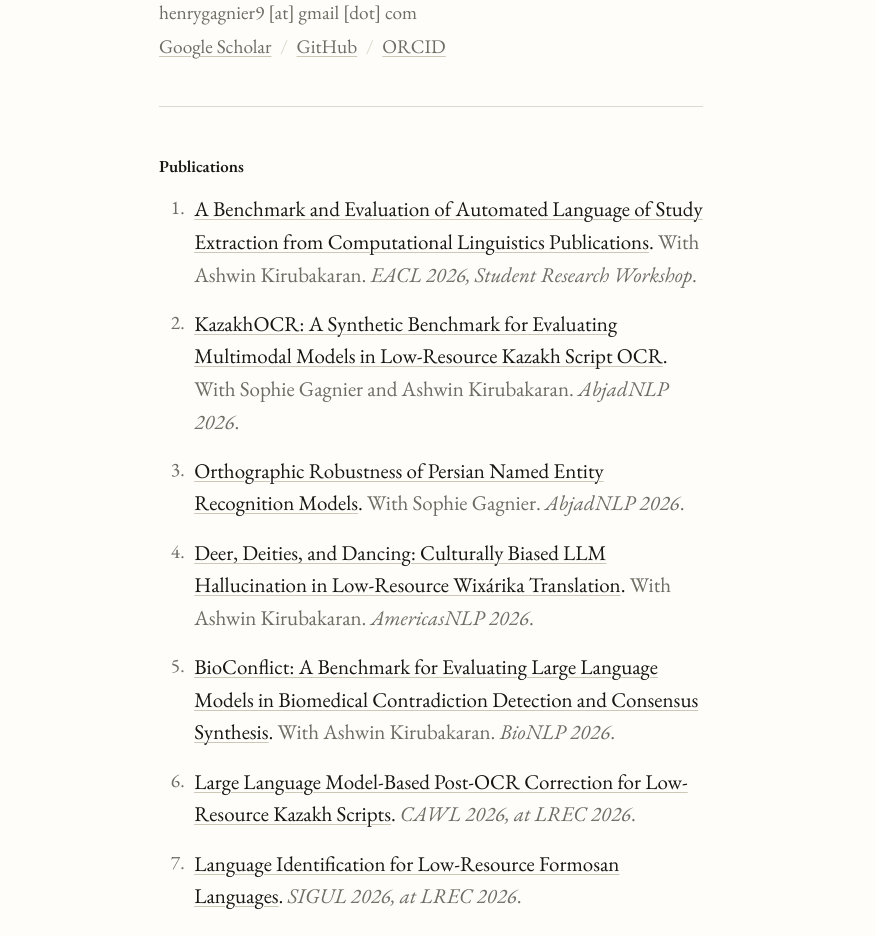
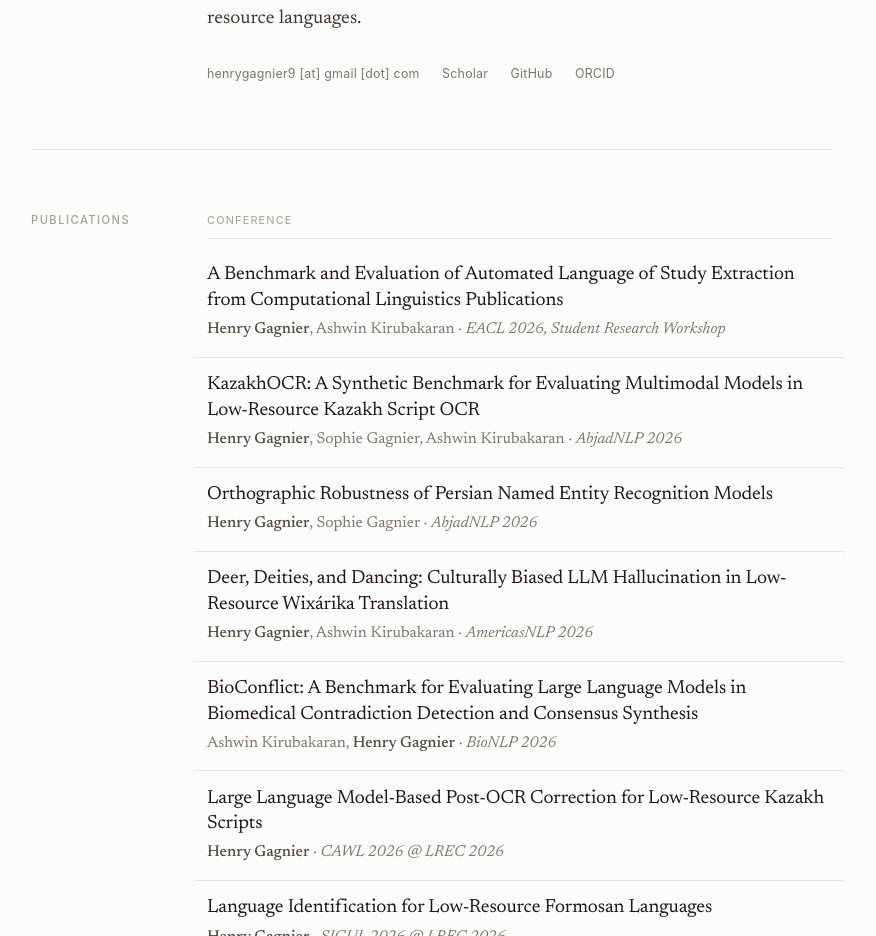
Before and after one commit to henrygagnier/henrygagnier.github.io, a plain HTML site: page index.html in a window 1280 px wide. Shown: the part 219-1155 px from the top of the page, without its empty margins (209-1085 px from the left). Drawn offline with nearby package versions, Linux system fonts and the light colour scheme.

Commit message:
Restore section layout, update intro

```diff
--- a/index.html
+++ b/index.html
@@ -4,196 +4,344 @@
 <meta charset="utf-8">
 <meta name="viewport" content="width=device-width, initial-scale=1">
 <title>Henry Gagnier</title>
-<meta name="description" content="Henry Gagnier — computational linguistics research on low-resource languages, OCR, and multilingual evaluation.">
+<meta name="description" content="Henry Gagnier — multilingual and multicultural NLP, digraphic and low-resource languages.">
 <link rel="preconnect" href="https://fonts.googleapis.com">
 <link rel="preconnect" href="https://fonts.gstatic.com" crossorigin>
-<link href="https://fonts.googleapis.com/css2?family=EB+Garamond:ital,wght@0,400;0,500;0,600;1,400&display=swap" rel="stylesheet">
+<link href="https://fonts.googleapis.com/css2?family=Newsreader:ital,opsz,wght@0,6..72,300..600;1,6..72,300..500&display=swap" rel="stylesheet">
 <style>
   :root{
-    --ink:#171614;
-    --muted:#6f6c64;
-    --rule:#ddd8cc;
-    --link:#8a3324;
+    --bg:#fcfcfa;
+    --ink:#1a1917;
+    --muted:#79776f;
+    --faint:#a5a29a;
+    --rule:#e7e4dc;
+    --hover:#f4f2ec;
+    --measure:44rem;
+    --sans:ui-sans-serif,-apple-system,"Segoe UI",Helvetica,Arial,sans-serif;
   }
 
-  html{background:#fffdf9;-webkit-text-size-adjust:100%}
+  *{box-sizing:border-box}
+
+  html{-webkit-text-size-adjust:100%}
 
   body{
-    margin:0 auto;
-    max-width:34rem;
-    padding:5.5rem 1.5rem 7rem;
+    margin:0;
+    background:var(--bg);
     color:var(--ink);
-    font-family:"EB Garamond",Garamond,Georgia,serif;
-    font-size:21px;
-    line-height:1.55;
+    font-family:"Newsreader",Georgia,"Times New Roman",serif;
+    font-optical-sizing:auto;
+    font-size:19px;
+    font-weight:400;
+    line-height:1.6;
     -webkit-font-smoothing:antialiased;
+    text-rendering:optimizeLegibility;
   }
 
-  ::selection{background:#f0e6cf}
+  ::selection{background:#e8e3d4}
 
-  a{
-    color:inherit;
-    text-decoration:underline;
-    text-decoration-color:#cdc7b8;
-    text-decoration-thickness:1px;
-    text-underline-offset:.14em;
+  .wrap{
+    max-width:var(--measure);
+    margin:0 auto;
+    padding:0 1.75rem 8rem;
   }
 
-  a:hover{color:var(--link);text-decoration-color:var(--link)}
+  a{color:inherit;text-decoration:none}
+
+  /* ---------- header ---------- */
+
+  header{padding:8.5rem 0 0}
 
   h1{
-    font-size:1.45rem;
-    font-weight:600;
-    letter-spacing:.005em;
-    margin:0 0 .55rem;
+    font-size:2.45rem;
+    font-weight:400;
+    letter-spacing:-.022em;
+    line-height:1.1;
+    margin:0 0 .85rem;
+  }
+
+  .lede{
+    margin:0;
+    max-width:34rem;
+    color:#3b3934;
+  }
+
+  .links{
+    display:flex;
+    flex-wrap:wrap;
+    align-items:baseline;
+    gap:.35rem 1.4rem;
+    margin:1.7rem 0 0;
+    padding:0;
+    list-style:none;
+    font-family:var(--sans);
+    font-size:.775rem;
+    letter-spacing:.02em;
+    color:var(--muted);
+  }
+
+  .links a{
+    display:inline-block;
+    padding:.15rem 0;
+    color:var(--muted);
+    position:relative;
+    transition:color .25s ease;
+  }
+
+  .links .mail{display:inline-block;padding:.15rem 0}
+
+  .links a::after{
+    content:"";
+    position:absolute;
+    left:0;right:0;bottom:.02rem;
+    height:1px;
+    background:currentColor;
+    transform:scaleX(0);
+    transform-origin:left;
+    transition:transform .3s cubic-bezier(.2,.7,.2,1);
+  }
+
+  .links a:hover{color:var(--ink)}
+  .links a:hover::after{transform:scaleX(1)}
+
+  /* ---------- sections ---------- */
+
+  section{
+    padding-top:3.9rem;
+    margin-top:3.9rem;
+    border-top:1px solid var(--rule);
   }
 
   h2{
-    font-size:1.05rem;
-    font-weight:600;
-    margin:2.9rem 0 .9rem;
+    font-family:var(--sans);
+    font-size:.7rem;
+    font-weight:500;
+    letter-spacing:.13em;
+    text-transform:uppercase;
+    color:var(--faint);
+    margin:0 0 1.9rem;
   }
 
-  p{margin:0 0 .8rem}
-
-  .intro{margin-bottom:1.1rem}
-
-  .contact{
-    margin:0;
-    color:var(--muted);
-    font-size:.92em;
-    line-height:1.75;
+  @media (min-width:62rem){
+    .wrap{max-width:56rem;padding-left:3rem;padding-right:3rem}
+    header,section{padding-left:11rem}
+    section{position:relative}
+    h2{position:absolute;left:0;top:3.9rem;margin:0;width:9rem}
+    h1,.lede,.links,.entry,.pub,.note{max-width:var(--measure)}
   }
 
-  .contact .sep{padding:0 .45em;color:var(--rule)}
+  /* ---------- experience ---------- */
 
-  hr{
-    border:0;
-    border-top:1px solid var(--rule);
-    margin:2.6rem 0 0;
+  .entry{
+    display:flex;
+    justify-content:space-between;
+    align-items:baseline;
+    gap:1.5rem;
+    padding:.72rem 0;
   }
 
-  ol{
-    list-style:none;
-    counter-reset:p;
-    margin:0;
-    padding:0;
+  .entry + .entry{border-top:1px solid var(--rule)}
+
+  .entry .role{color:var(--muted);display:block;font-size:.94em}
+
+  .entry .when{
+    font-family:var(--sans);
+    font-size:.72rem;
+    letter-spacing:.03em;
+    color:var(--faint);
+    white-space:nowrap;
+    flex:none;
+    padding-top:.2rem;
   }
 
-  ol li{
-    counter-increment:p;
-    position:relative;
-    padding-left:2.2rem;
-    margin-bottom:1.05rem;
+  /* ---------- publications ---------- */
+
+  .group{
+    font-family:var(--sans);
+    font-size:.68rem;
+    letter-spacing:.11em;
+    text-transform:uppercase;
+    color:var(--faint);
+    margin:2.6rem 0 .5rem;
+    padding-bottom:.55rem;
+    border-bottom:1px solid var(--rule);
   }
 
-  ol li::before{
-    content:counter(p) ".";
-    position:absolute;
-    left:0;
-    top:0;
-    width:1.6rem;
-    text-align:right;
-    color:var(--muted);
-    font-size:.92em;
-    font-variant-numeric:tabular-nums;
+  .group:first-of-type{margin-top:0}
+
+  .pub{
+    display:block;
+    padding:.95rem .85rem .95rem .85rem;
+    margin:0 -.85rem;
+    border-radius:3px;
+    transition:background-color .3s ease;
   }
 
-  ol li .src{color:var(--muted)}
-  ol li .src i{font-style:italic}
+  .pub + .pub{box-shadow:inset 0 1px 0 var(--rule)}
 
-  ul{list-style:none;margin:0;padding:0}
-  ul li{margin-bottom:.62rem}
-  ul li .yr{color:var(--muted)}
+  a.pub:hover{background:var(--hover)}
 
-  .updated{
-    margin-top:3.4rem;
+  .pub .title{
+    display:block;
+    line-height:1.35;
+    letter-spacing:-.006em;
+    text-wrap:pretty;
+  }
+
+  a.pub .title::after{
+    content:"↗";
+    font-size:.68em;
+    margin-left:.4em;
+    color:var(--faint);
+    opacity:0;
+    transform:translate(-3px,2px);
+    display:inline-block;
+    transition:opacity .3s ease,transform .3s ease;
+  }
+
+  a.pub:hover .title::after{opacity:1;transform:translate(0,0)}
+
+  .pub .meta{
+    display:block;
+    margin-top:.28rem;
+    font-size:.83em;
+    line-height:1.5;
     color:var(--muted);
-    font-size:.85em;
+  }
+
+  .pub .meta .venue{font-style:italic}
+  .pub .meta b{font-weight:500;color:#4d4a44}
+
+  /* ---------- misc ---------- */
+
+  .note{color:var(--muted)}
+
+  footer{
+    margin-top:5rem;
+    font-family:var(--sans);
+    font-size:.7rem;
+    letter-spacing:.04em;
+    color:var(--faint);
+  }
+
+  @media (min-width:62rem){footer{padding-left:11rem}}
+
+  @media (prefers-reduced-motion:reduce){
+    *{transition-duration:.01ms !important}
   }
 
   @media (max-width:34rem){
-    body{font-size:20px;padding-top:3.5rem}
-    ol li{padding-left:1.9rem}
+    body{font-size:18px}
+    header{padding-top:5rem}
+    h1{font-size:2.05rem}
+    .entry{display:block}
+    .entry .when{display:block;padding-top:.3rem}
   }
 </style>
 </head>
 <body>
+<div class="wrap">
 
-  <h1>Henry Gagnier</h1>
+  <header>
+    <h1>Henry Gagnier</h1>
+    <p class="lede">I research multilingual and multicultural NLP, focusing on digraphic and low-resource languages.</p>
+    <ul class="links">
+      <li class="mail">henrygagnier9 [at] gmail [dot] com</li>
+      <li><a href="https://scholar.google.com/citations?hl=en&amp;user=Qsc6U6QAAAAJ" rel="noopener">Scholar</a></li>
+      <li><a href="https://github.com/henrygagnier" rel="noopener">GitHub</a></li>
+      <li><a href="https://orcid.org/0009-0001-9531-9449" rel="noopener">ORCID</a></li>
+    </ul>
+  </header>
 
-  <p class="intro">I do research in computational linguistics, mostly on OCR and evaluation for low-resource languages and non-Latin scripts.</p>
+  <section>
+    <h2>Publications</h2>
 
-  <p class="contact">
-    henrygagnier9 [at] gmail [dot] com<br>
-    <a href="https://scholar.google.com/citations?hl=en&amp;user=Qsc6U6QAAAAJ" rel="noopener">Google Scholar</a><span class="sep">/</span><a href="https://github.com/henrygagnier" rel="noopener">GitHub</a><span class="sep">/</span><a href="https://orcid.org/0009-0001-9531-9449" rel="noopener">ORCID</a>
-  </p>
+    <p class="group">Conference</p>
 
-  <hr>
+    <a class="pub" href="https://aclanthology.org/2026.eacl-srw.26/" rel="noopener">
+      <span class="title">A Benchmark and Evaluation of Automated Language of Study Extraction from Computational Linguistics Publications</span>
+      <span class="meta"><b>Henry Gagnier</b>, Ashwin Kirubakaran · <span class="venue">EACL 2026, Student Research Workshop</span></span>
+    </a>
 
-  <h2>Publications</h2>
+    <a class="pub" href="https://aclanthology.org/2026.abjadnlp-1.8/" rel="noopener">
+      <span class="title">KazakhOCR: A Synthetic Benchmark for Evaluating Multimodal Models in Low-Resource Kazakh Script OCR</span>
+      <span class="meta"><b>Henry Gagnier</b>, Sophie Gagnier, Ashwin Kirubakaran · <span class="venue">AbjadNLP 2026</span></span>
+    </a>
 
-  <ol>
-    <li>
-      <a href="https://aclanthology.org/2026.eacl-srw.26/" rel="noopener">A Benchmark and Evaluation of Automated Language of Study Extraction from Computational Linguistics Publications</a>.
-      <span class="src">With Ashwin Kirubakaran. <i>EACL 2026, Student Research Workshop</i>.</span>
-    </li>
-    <li>
-      <a href="https://aclanthology.org/2026.abjadnlp-1.8/" rel="noopener">KazakhOCR: A Synthetic Benchmark for Evaluating Multimodal Models in Low-Resource Kazakh Script OCR</a>.
-      <span class="src">With Sophie Gagnier and Ashwin Kirubakaran. <i>AbjadNLP 2026</i>.</span>
-    </li>
-    <li>
-      <a href="https://aclanthology.org/2026.abjadnlp-1.14/" rel="noopener">Orthographic Robustness of Persian Named Entity Recognition Models</a>.
-      <span class="src">With Sophie Gagnier. <i>AbjadNLP 2026</i>.</span>
-    </li>
-    <li>
-      <a href="https://aclanthology.org/2026.americasnlp-6.7/" rel="noopener">Deer, Deities, and Dancing: Culturally Biased LLM Hallucination in Low-Resource Wixárika Translation</a>.
-      <span class="src">With Ashwin Kirubakaran. <i>AmericasNLP 2026</i>.</span>
-    </li>
-    <li>
-      <a href="https://aclanthology.org/2026.bionlp-1.44/" rel="noopener">BioConflict: A Benchmark for Evaluating Large Language Models in Biomedical Contradiction Detection and Consensus Synthesis</a>.
-      <span class="src">With Ashwin Kirubakaran. <i>BioNLP 2026</i>.</span>
-    </li>
-    <li>
-      <a href="https://lrec.elra.info/lrec2026-ws-cawl-08" rel="noopener">Large Language Model-Based Post-OCR Correction for Low-Resource Kazakh Scripts</a>.
-      <span class="src"><i>CAWL 2026, at LREC 2026</i>.</span>
-    </li>
-    <li>
-      <a href="https://lrec.elra.info/lrec2026-ws-sigul-24" rel="noopener">Language Identification for Low-Resource Formosan Languages</a>.
-      <span class="src"><i>SIGUL 2026, at LREC 2026</i>.</span>
-    </li>
-    <li>
-      <a href="https://lrec.elra.info/lrec2026-ws-dialres-13" rel="noopener">Dialectometry and Evaluation of the ePark Corpus for Low-Resource Formosan Language Dialects</a>.
-      <span class="src"><i>Dialects in NLP 2026, at LREC 2026</i>.</span>
-    </li>
-    <li>
-      <a href="https://lrec.elra.info/lrec2026-ws-htres-11" rel="noopener">Cross-Modal Modeling of Emotional and Thematic Trajectories in Holocaust Survivor Oral Histories</a>.
-      <span class="src"><i>HTRes 2026, at LREC 2026</i>.</span>
-    </li>
-    <li>
-      <a href="https://dergipark.org.tr/en/pub/mephoj/article/1761392" rel="noopener">Spatial Transferability of Machine Learning Models for Urban Tree Species Classification using Sentinel-2 Multispectral Imagery</a>.
-      <span class="src"><i>Mersin Photogrammetry Journal</i> 8(1).</span>
-    </li>
-    <li>
-      <a href="https://periodicos.ufpe.br/revistas/SECAN/article/view/266946" rel="noopener">Statistical Analysis of Local Education Agency Funding and Demographics in the Finger Lakes Region, New York</a>.
-      <span class="src"><i>Socioeconomic Analytics</i> 3(1).</span>
-    </li>
-  </ol>
+    <a class="pub" href="https://aclanthology.org/2026.abjadnlp-1.14/" rel="noopener">
+      <span class="title">Orthographic Robustness of Persian Named Entity Recognition Models</span>
+      <span class="meta"><b>Henry Gagnier</b>, Sophie Gagnier · <span class="venue">AbjadNLP 2026</span></span>
+    </a>
 
-  <h2>Experience</h2>
+    <a class="pub" href="https://aclanthology.org/2026.americasnlp-6.7/" rel="noopener">
+      <span class="title">Deer, Deities, and Dancing: Culturally Biased LLM Hallucination in Low-Resource Wixárika Translation</span>
+      <span class="meta"><b>Henry Gagnier</b>, Ashwin Kirubakaran · <span class="venue">AmericasNLP 2026</span></span>
+    </a>
 
-  <ul>
-    <li>Lab Intern, Center for Matter at Atomic Pressures, University of Rochester. <span class="yr">2026</span></li>
-    <li>Data Analyst Intern and Project Manager, Rochester Institute of Technology. <span class="yr">2025</span></li>
-  </ul>
+    <a class="pub" href="https://aclanthology.org/2026.bionlp-1.44/" rel="noopener">
+      <span class="title">BioConflict: A Benchmark for Evaluating Large Language Models in Biomedical Contradiction Detection and Consensus Synthesis</span>
+      <span class="meta">Ashwin Kirubakaran, <b>Henry Gagnier</b> · <span class="venue">BioNLP 2026</span></span>
+    </a>
 
-  <h2>Service</h2>
+    <a class="pub" href="https://lrec.elra.info/lrec2026-ws-cawl-08" rel="noopener">
+      <span class="title">Large Language Model-Based Post-OCR Correction for Low-Resource Kazakh Scripts</span>
+      <span class="meta"><b>Henry Gagnier</b> · <span class="venue">CAWL 2026 @ LREC 2026</span></span>
+    </a>
 
-  <ul>
-    <li>Session Chair, EACL 2026.</li>
-  </ul>
+    <a class="pub" href="https://lrec.elra.info/lrec2026-ws-sigul-24" rel="noopener">
+      <span class="title">Language Identification for Low-Resource Formosan Languages</span>
+      <span class="meta"><b>Henry Gagnier</b> · <span class="venue">SIGUL 2026 @ LREC 2026</span></span>
+    </a>
 
-  <p class="updated">Last updated August 2026.</p>
+    <a class="pub" href="https://lrec.elra.info/lrec2026-ws-dialres-13" rel="noopener">
+      <span class="title">Dialectometry and Evaluation of the ePark Corpus for Low-Resource Formosan Language Dialects</span>
+      <span class="meta"><b>Henry Gagnier</b> · <span class="venue">Dialects in NLP 2026 @ LREC 2026</span></span>
+    </a>
 
+    <a class="pub" href="https://lrec.elra.info/lrec2026-ws-htres-11" rel="noopener">
+      <span class="title">Cross-Modal Modeling of Emotional and Thematic Trajectories in Holocaust Survivor Oral Histories</span>
+      <span class="meta"><b>Henry Gagnier</b> · <span class="venue">HTRes 2026 @ LREC 2026</span></span>
+    </a>
+
+    <p class="group">Journal</p>
+
+    <a class="pub" href="https://dergipark.org.tr/en/pub/mephoj/article/1761392" rel="noopener">
+      <span class="title">Spatial Transferability of Machine Learning Models for Urban Tree Species Classification using Sentinel-2 Multispectral Imagery</span>
+      <span class="meta"><b>Henry Gagnier</b> · <span class="venue">Mersin Photogrammetry Journal</span> 8(1)</span>
+    </a>
+
+    <a class="pub" href="https://periodicos.ufpe.br/revistas/SECAN/article/view/266946" rel="noopener">
+      <span class="title">Statistical Analysis of Local Education Agency Funding and Demographics in the Finger Lakes Region, New York</span>
+      <span class="meta"><b>Henry Gagnier</b> · <span class="venue">Socioeconomic Analytics</span> 3(1)</span>
+    </a>
+  </section>
+
+  <section>
+    <h2>Experience</h2>
+
+    <div class="entry">
+      <div>
+        University of Rochester, Center for Matter at Atomic Pressures
+        <span class="role">Lab Intern</span>
+      </div>
+      <span class="when">2026</span>
+    </div>
+
+    <div class="entry">
+      <div>
+        Rochester Institute of Technology
+        <span class="role">Data Analyst Intern / Project Manager</span>
+      </div>
+      <span class="when">2025</span>
+    </div>
+  </section>
+
+  <section>
+    <h2>Service</h2>
+    <p class="note">Session Chair, EACL 2026</p>
+  </section>
+
+  <footer>© 2026 Henry Gagnier</footer>
+
+</div>
 </body>
 </html>
```
